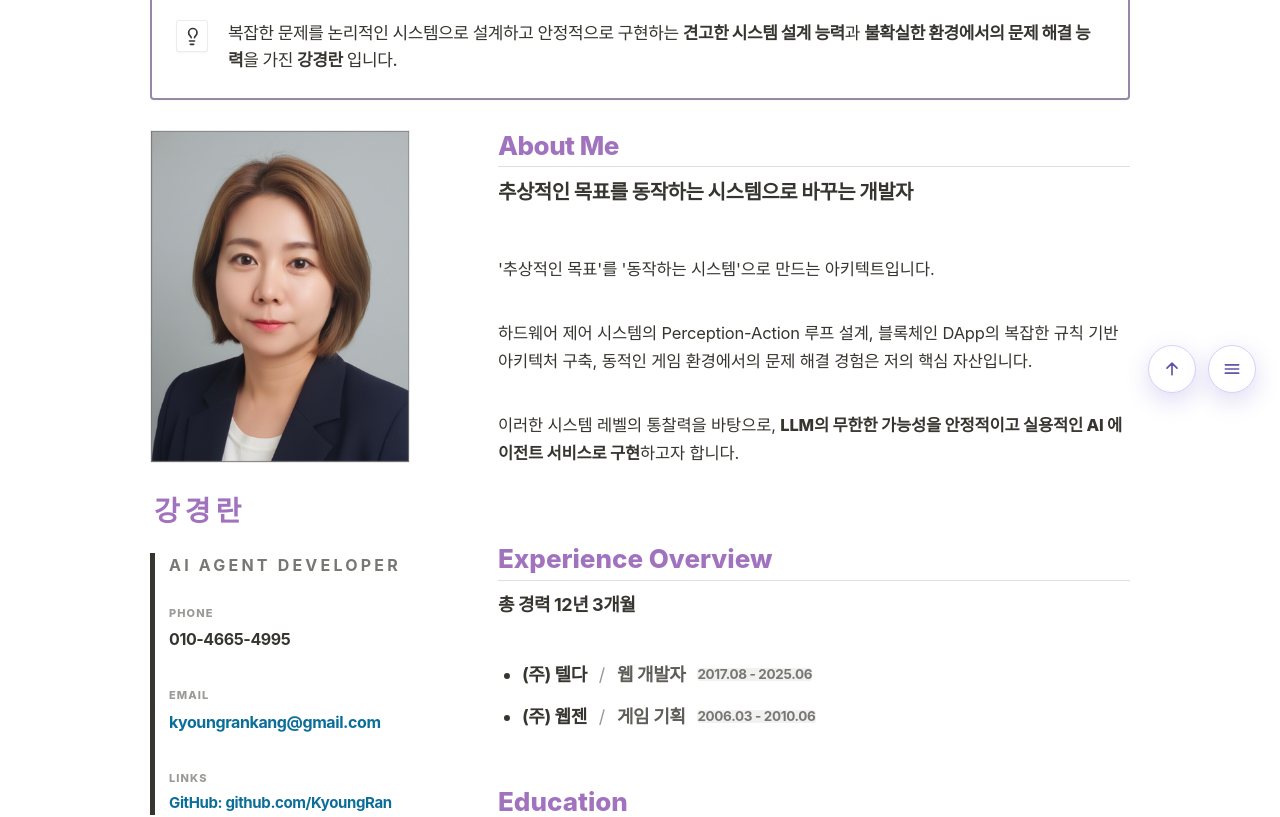
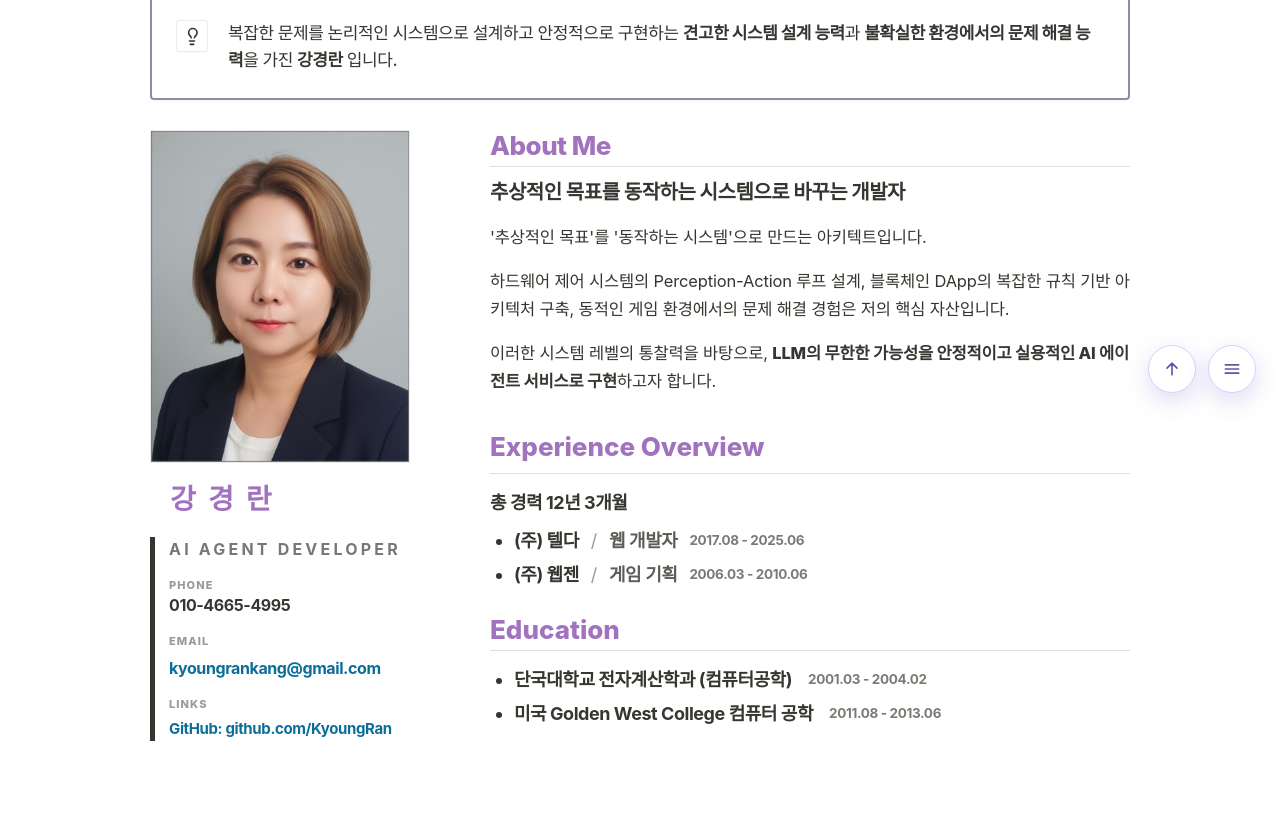
Before and after one commit to KyoungRan/portfolio, a React (Vite) app: page / in a window 1280 px wide. Shown: the part 383-1200 px from the top of the page. Built offline with nearby package versions, Linux system fonts and the light colour scheme; a web font is replaced by a local one.

Commit message:
changed css

```diff
--- a/src/content/projects/beauty-pulse-ai.json
+++ b/src/content/projects/beauty-pulse-ai.json
@@ -3,7 +3,7 @@
   "title": "화장품 상품 분석 AI 에이전트",
   "subtitle": ": Beauty Pulse AI",
   "type": "AI에이전트",
-  "summary": "요약이 아니라 ‘근거(Receipts)·재현성(as_of)·품질 게이트’로 신뢰 가능한 화장품 리포트를 자동 생성",
+  "summary": "근거·재현성·품질 게이트로 신뢰 가능한 화장품 리포트를 자동 생성",
   "period": {
     "start": "2025-10-21",
     "end": "2025-11-03",
--- a/src/features/home/components/AboutMeSection.tsx
+++ b/src/features/home/components/AboutMeSection.tsx
@@ -67,9 +67,9 @@ export function AboutMeSection() {
   return (
     <Section id="about-me" className="w-full">
       {/* 배너와 박스 사이 간격 20px (배너의 margin-bottom 20px 활용) */}
-      <div className="aboutme-shell w-full" style={{ paddingTop: '0px', paddingBottom: '80px' }}>
+      <div className="aboutme-shell w-full">
 
-        <header style={{ marginBottom: '0px', marginTop: '0px', paddingTop: '0px' }}>
+        <header>
           {/* 헤드라인 콜아웃: 아래 공백 30px 적용, 라인 없음 */}
           <div
             style={{
@@ -110,12 +110,9 @@ export function AboutMeSection() {
         </header>
 
         {/* 본문 영역: 박스 아래 라인 삭제, 30px 공백 유지 */}
-        <div
-          style={{ paddingTop: '0px' }}
-          className="grid items-start gap-x-12 md:grid-cols-[260px_1fr]"
-        >
+        <div className="grid items-start md:grid-cols-[260px_1fr]">
 
-          <aside style={{ gap: '32px' }} className="flex flex-col self-start">
+          <aside className="flex flex-col self-start gap-5">
             <div
               style={{ border: '1px solid rgba(55, 53, 47, 0.09)' }}
               className="w-full overflow-hidden rounded-[1px]"
@@ -128,23 +125,23 @@ export function AboutMeSection() {
               />
             </div>
 
-            <div style={{ gap: '24px' }} className="flex flex-col">
+            <div className="flex flex-col gap-5">
               <h3
-                style={{ color: '#A173BF', fontSize: '28px', fontWeight: 800, letterSpacing: '-0.02em', paddingLeft: '4px' }}
+                style={{ color: '#A173BF', fontSize: '28px', fontWeight: 800, letterSpacing: '3px', paddingLeft: '20px' }}
               >
                 {displayName}
               </h3>
 
               <div
                 style={{ borderLeft: '5px solid #37352f', paddingLeft: '14px' }}
-                className="flex flex-col gap-3 py-1"
+                className="flex flex-col py-1"
               >
                 <p className="text-[16px] font-bold text-[#787774] uppercase tracking-[0.2em] mb-4">
                   AI Agent Developer
                 </p>
 
-                <div style={{ gap: '28px' }} className="flex flex-col text-[#37352f]">
-                  <div className="flex flex-col gap-1.5">
+                <div className="flex flex-col text-[#37352f] gap-2">
+                  <div className="flex flex-col">
                     <span className="text-[11px] font-extrabold text-[#9b9a97] uppercase tracking-widest">PHONE</span>
                     <div className="font-bold text-[16px] tracking-tight" style={{ paddingBottom: '8px' }}>
                       {content.contacts.phone}
@@ -184,7 +181,7 @@ export function AboutMeSection() {
             </div>
           </aside>
 
-          <div style={{ gap: '60px', marginLeft: '40px' }} className="flex flex-col">
+          <div style={{ marginLeft: '80px' }} className="flex flex-col ga">
             <article className="flex flex-col">
               <h3 style={{ color: '#A173BF', fontSize: '26px', fontWeight: 800, letterSpacing: '-0.02em' }}>
                 {aboutTitle}
@@ -192,11 +189,11 @@ export function AboutMeSection() {
               <div style={{ paddingTop: '5px', paddingBottom: '10px' }}>
                 <div className="h-[1px] w-full bg-[#e1dfdd]" />
               </div>
-              <div className="flex flex-col gap-8 pt-4">
+              <div className="flex flex-col pt-4">
                 <p className="text-[20px] font-bold leading-[1.5] text-[#37352f] tracking-tight">
                   {parseRichText(content.about.description)}
                 </p>
-                <div className="flex flex-col gap-5 text-[16.5px] leading-[1.7] text-[#37352f] tracking-[-0.01em]">
+                <div className="flex flex-col text-[16.5px] leading-[1.7] text-[#37352f] tracking-[-0.01em]">
                   {content.about.body.map((paragraph, idx) => (
                     <p className="mb-0" key={idx}>
                       {parseRichText(paragraph)}
@@ -207,26 +204,26 @@ export function AboutMeSection() {
             </article>
 
             <article className="flex flex-col">
-              <h3 style={{ color: '#A173BF', fontSize: '26px', fontWeight: 800 }}>
+              <h3 style={{ color: '#A173BF', fontSize: '26px', fontWeight: 800, marginTop: 20 }}>
                 Experience Overview
               </h3>
-              <div style={{ paddingTop: '5px', paddingBottom: '10px' }}>
+              <div style={{ paddingTop: '10px', paddingBottom: '15px' }}>
                 <div className="h-[1px] w-full bg-[#e1dfdd]" />
               </div>
-              <div className="flex flex-col gap-8 pt-4">
+              <div className="flex flex-col pt-4">
                 {content.overview.totalExperienceText && (
                   <p className="text-[18px] font-bold text-[#37352f] tracking-tight mb-2">
                     {parseRichText(content.overview.totalExperienceText)}
                   </p>
                 )}
-                <ul className="list-disc flex flex-col gap-6 pl-6 text-[#37352f]">
+                <ul className="list-disc flex flex-col gap-4 pl-6 text-[#37352f]">
                   {content.overview.companies.map((company) => (
                     <li key={`${company.company}-${company.period.start}`} className="text-[18px] leading-none tracking-tight">
                       <div className="flex flex-row items-center flex-nowrap whitespace-nowrap gap-3">
                         <span className="font-bold">{company.company}</span>
                         <span className="text-[#9b9a97] font-normal">/</span>
                         <span className="font-semibold opacity-80">{company.role}</span>
-                        <span className="ml-4 text-[13.5px] font-bold text-[#787774] bg-[#f1f1ef] px-2.5 py-1 rounded-[3px] uppercase tracking-tight">
+                        <span className="ml-4 text-[13.5px] font-bold text-[#7d7a75] px-2.5 py-1 rounded-[3px] uppercase tracking-tight">
                           {formatPeriod(company.period)}
                         </span>
                       </div>
@@ -237,18 +234,18 @@ export function AboutMeSection() {
             </article>
 
             <article className="flex flex-col">
-              <h3 style={{ color: '#A173BF', fontSize: '26px', fontWeight: 800 }}>
+              <h3 style={{ color: '#A173BF', fontSize: '26px', fontWeight: 800, marginTop: 30 }}>
                 Education
               </h3>
-              <div style={{ paddingTop: '5px', paddingBottom: '10px' }}>
+              <div style={{ paddingTop: '5px', paddingBottom: '20px' }}>
                 <div className="h-[1px] w-full bg-[#e1dfdd]" />
               </div>
-              <ul className="list-disc flex flex-col gap-6 pl-6 pt-6 text-[#37352f]">
+              <ul className="list-disc flex flex-col gap-4 pl-6 pt-6 text-[#37352f]">
                 {content.educationSummary.items.map((item) => (
                   <li key={`${item.name}-${item.periodText}`} className="text-[18px] leading-none tracking-tight">
                     <div className="flex flex-row items-center flex-nowrap whitespace-nowrap gap-4">
                       <span className="font-bold">{item.name}</span>
-                      <span className="ml-4 text-[13.5px] font-bold text-[#787774] bg-[#f1f1ef] px-2.5 py-1 rounded-[3px] uppercase tracking-tight">
+                      <span className="ml-4 text-[13.5px] font-bold text-[#7d7a75] px-2.5 py-1 rounded-[3px] uppercase tracking-tight">
                         {item.periodText}
                       </span>
                     </div>
--- a/src/features/projects/components/ProjectsSection.tsx
+++ b/src/features/projects/components/ProjectsSection.tsx
@@ -27,6 +27,7 @@ export function ProjectsSection() {
         </header>
 
         {/* Project Summary 영역: 하단 padding 5px 적용 */}
+        {/*
         <div className="space-y-3">
           <div style={{ paddingBottom: '5px' }} className="flex items-center justify-between border-b border-border">
             <div className="inline-flex items-center gap-2 text-[14.5px] font-bold text-foreground">
@@ -66,7 +67,7 @@ export function ProjectsSection() {
             </table>
           </div>
         </div>
-
+        */}
         {/* Project Summary View: 위 padding 15px, 아래 padding 5px 적용 */}
         <div className="space-y-6 pt-4">
           <div style={{ paddingTop: '15px', paddingBottom: '5px' }} className="flex items-center justify-between">
```
